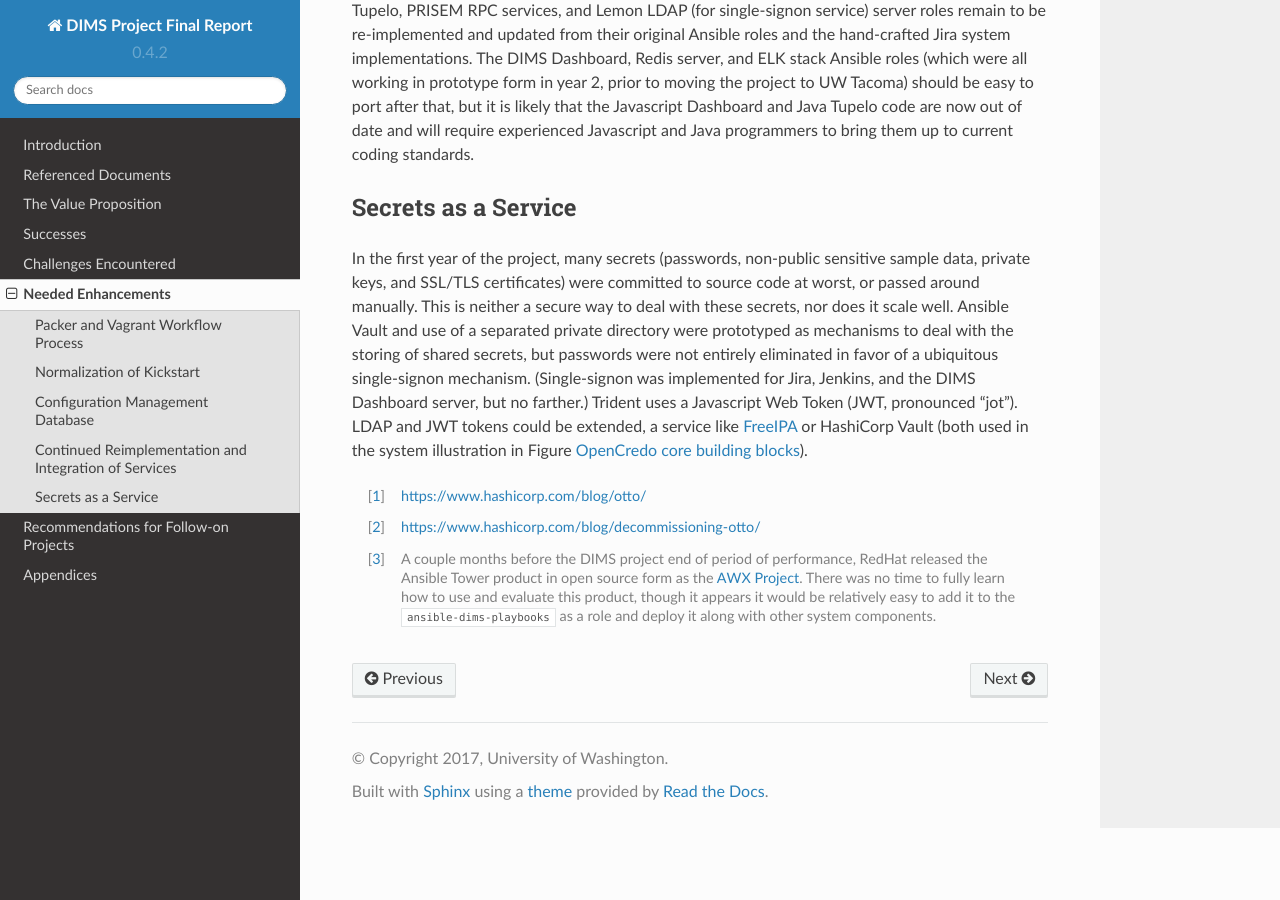
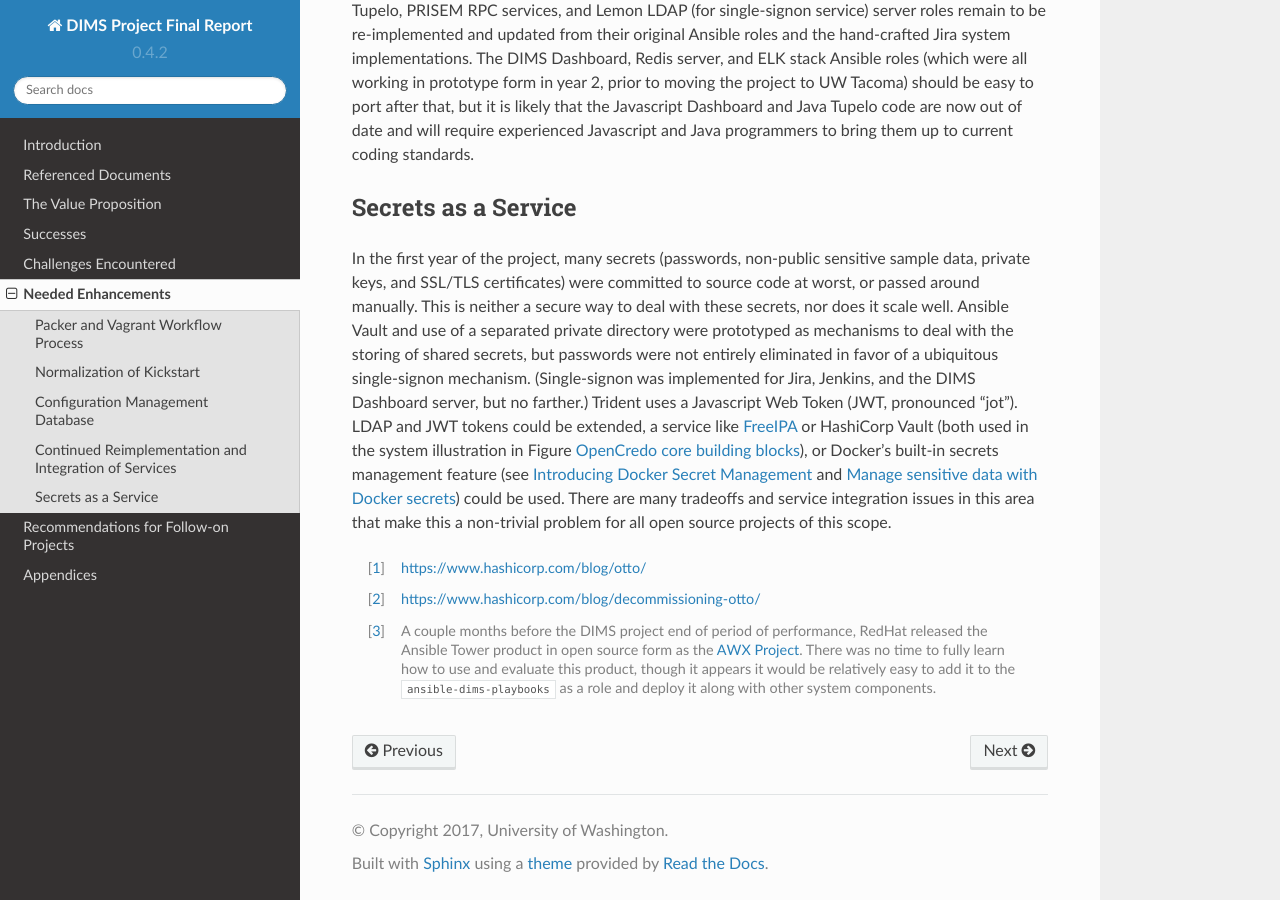
Before and after one commit to uw-dims/dims-finalreport, a Sphinx documentation site: the page built from docs/source/enhancements.rst, in a window 1280 px wide and 900 px high, scrolled down 4254 px. Built offline with Sphinx 7.4.7 and the Read the Docs theme 2.0.0, drawn with Linux system fonts in a browser that asks for light colours; pages that are not in the unit, such as notebooks, are missing from menus.

Commit message:
Finish section on handling secrets, single-signon

```diff
--- a/docs/source/enhancements.rst
+++ b/docs/source/enhancements.rst
@@ -227,9 +227,12 @@
 ubiquitous single-signon mechanism. (Single-signon was implemented for Jira,
 Jenkins, and the DIMS Dashboard server, but no farther.) Trident uses a
 Javascript Web Token (JWT, pronounced "jot"). LDAP and JWT tokens could be
-extended, a service like `FreeIPA`_ or HashiCorp Vault (both used in the
-system illustration in Figure :ref:`bootmygovcloud`).
-
+extended, a service like `FreeIPA`_ or HashiCorp Vault (both used in the system
+illustration in Figure :ref:`bootmygovcloud`), or Docker's built-in secrets
+management feature (see `Introducing Docker Secret Management`_ and
+`Manage sensitive data with Docker secrets`_) could be used. There are
+many tradeoffs and service integration issues in this area that make
+this a non-trivial problem for all open source projects of this scope.
 
 .. [#otto1] https://www.hashicorp.com/blog/otto/
 .. [#otto2] https://www.hashicorp.com/blog/decommissioning-otto/
@@ -242,3 +245,5 @@
 
 .. _AWX Project: https://github.com/ansible/awx
 .. _FreeIPA: https://www.freeipa.org/page/Main_Page
+.. _Introducing Docker Secret Management: https://blog.docker.com/2017/02/docker-secrets-management/
+.. _Manage sensitive data with Docker secrets: https://docs.docker.com/engine/swarm/secrets/
```
